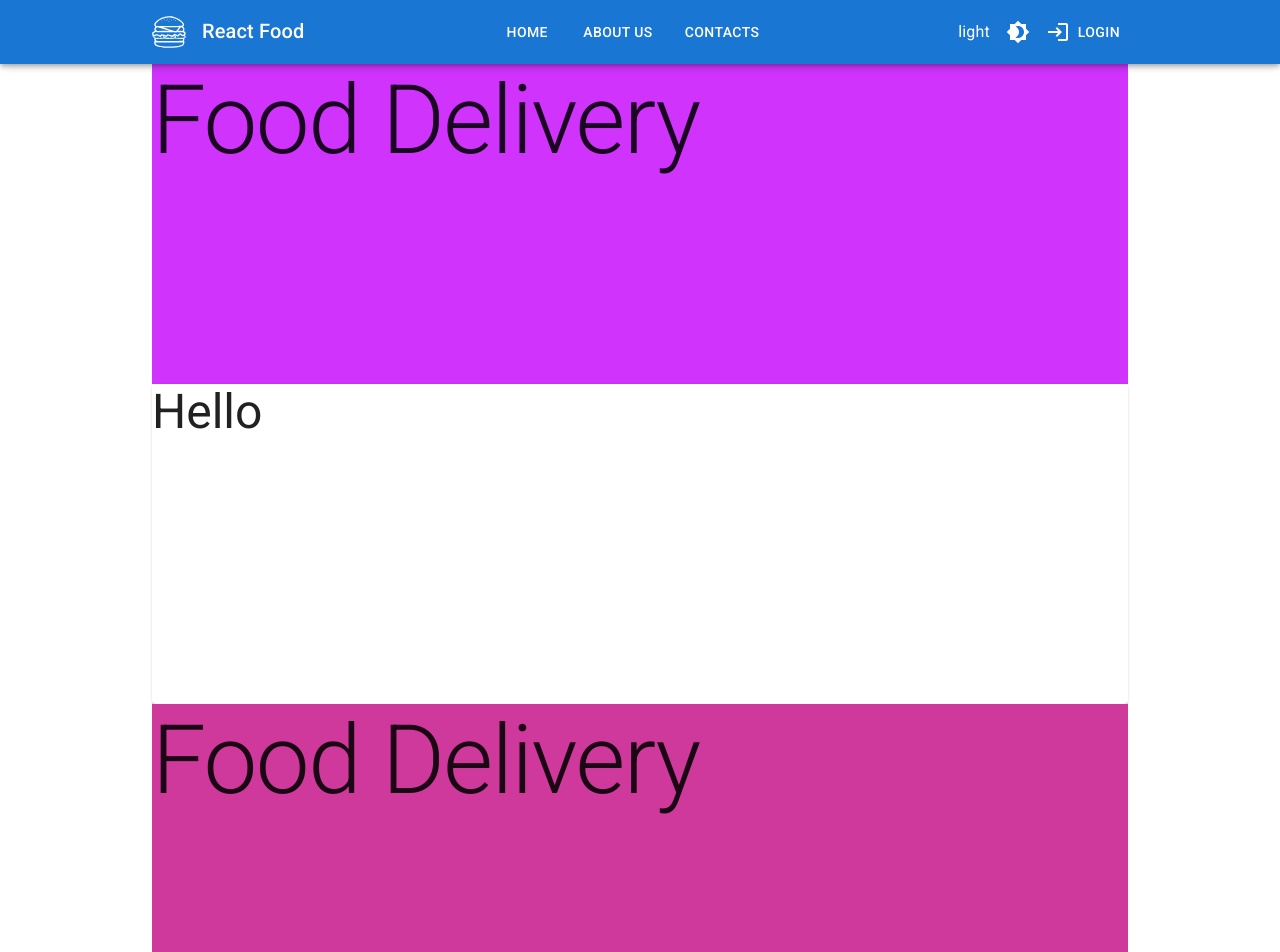
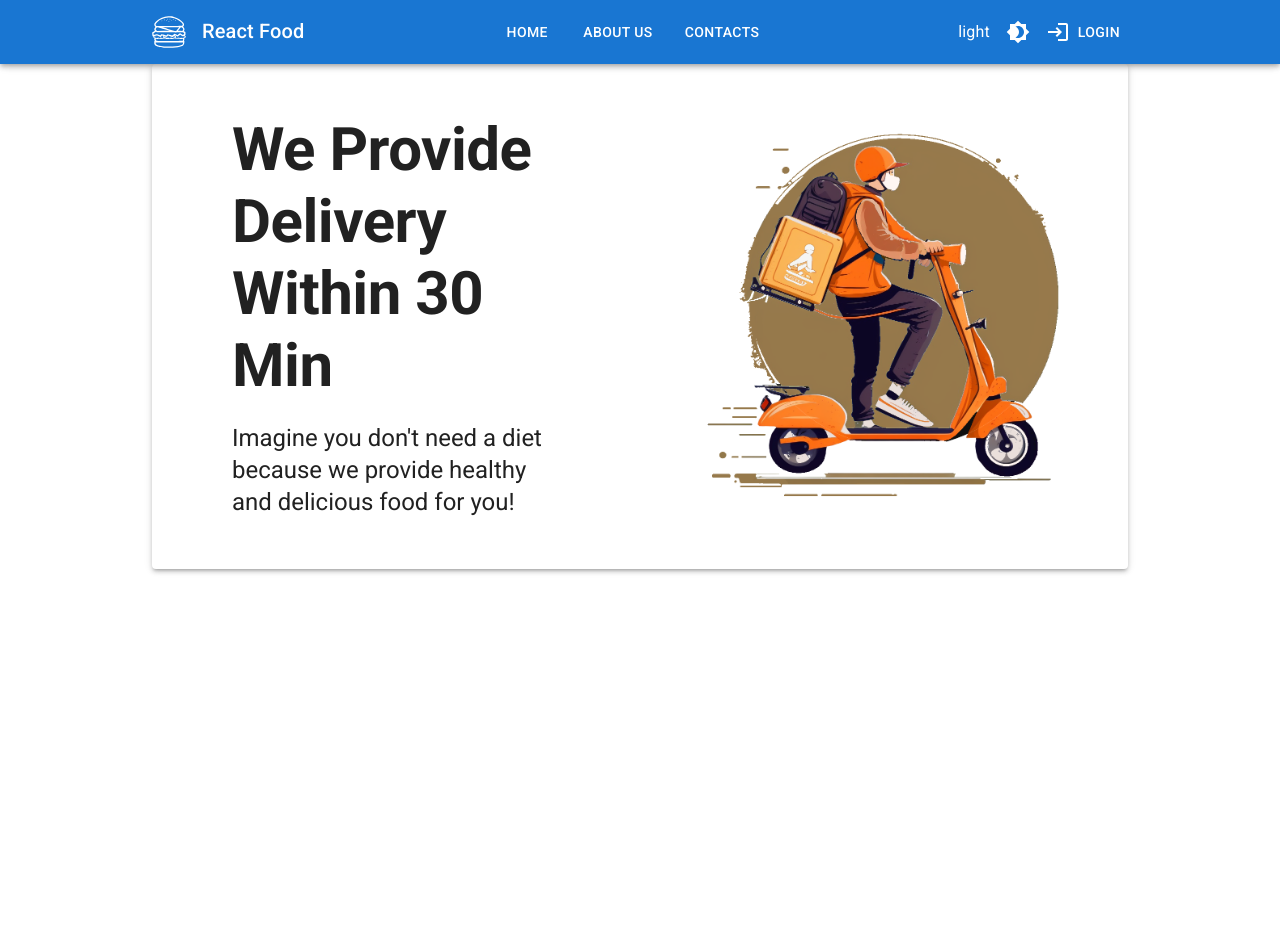
Before and after one commit to Dmytro27Ind/react-food-delivery, a React (Vite) app: page / in a window 1280 px wide. Shown: the top 952 px of the page. After the commit the page ends 800 px from the top, so only its background shows below. Built offline with nearby package versions, Linux system fonts and the light colour scheme.

Commit message:
Home page changed

```diff
--- a/src/App.jsx
+++ b/src/App.jsx
@@ -2,7 +2,7 @@ import React from 'react';
 import { useSelector } from 'react-redux';
 import CssBaseline from '@mui/material/CssBaseline';
 import Container from '@mui/material/Container';
-import { ThemeProvider, createTheme } from '@mui/material/styles';
+import { ThemeProvider, createTheme, responsiveFontSizes } from '@mui/material/styles';
 import { light, dark } from './palette'
 import ApplicationBar from './modules/ApplicationBar';
 import HomePage from './pages/HomePage';
@@ -10,15 +10,19 @@ import BottomNav from './modules/BottomNav';
 
 let appStyles = {
   container: {
-    width: {xs: '96%', sm: '90%', md: '80%'}
+    maxWidth: { lg: '100%' },
+    width: {xs: '98%', sm: '90%', md: '80%'}
   }
 }
 
 function App() {
   const theme = useSelector(state => state.theme.theme)
+  const muiTheme = responsiveFontSizes(
+    createTheme((theme === 'dark')? dark : light)
+  )
 
   return (
-    <ThemeProvider theme={createTheme((theme === 'dark')? dark : light)}>
+    <ThemeProvider theme={muiTheme}>
       <CssBaseline />
       <ApplicationBar />
       <Container sx={appStyles.container}>
--- /dev/null
+++ b/src/UI/Image.jsx
@@ -0,0 +1,5 @@
+import { styled } from '@mui/material/styles'
+
+const Image = styled('img')({ })
+
+export default Image
--- a/src/pages/HomePage/HomePage.jsx
+++ b/src/pages/HomePage/HomePage.jsx
@@ -1,38 +1,60 @@
 import React from 'react'
 import { Paper, Typography, Box } from '@mui/material';
+import ScooterImage from '../../assets/scooter.png'
+import Image from '../../UI/Image';
+
+const homeStyles = {
+  headerPaper: {
+    paper: {
+      display: 'flex',
+      flexDirection: { xs: 'column', md: 'row' },
+      alignItems: 'center'
+    },
+    box: {
+      width: { xs: '90%', md: '50%' },
+      display: 'flex',
+      alignItems: 'center',
+      p: {xs: 2, lg: 4},
+      pt: {xs: 4, md: 8},
+      pb: {xs: 4, md: 8},
+      flexDirection: 'column',
+      justifyContent: 'center'
+    },
+    imageBox: {
+      width: { xs: '90%', md: '50%' },
+      display: 'flex',
+      alignItems: 'center',
+      p: {xs:4, sm: 8, md: 2, lg: 8},
+    },
+    title: {
+      fontWeight: 'bold',
+      ml: { xs: 2, md: 3, lg: 6},
+      mr: { xs: 2, md: 3, lg: 5}
+    },
+    subtitle: {
+      ml: { xs: 2, md: 3, lg: 6},
+      mr: { xs: 2, md: 3, lg: 5}
+    },
+    image: { width: '100%' }
+  }
+}
 
 export default function HomePage() {
   return (
     <React.Fragment>
-      <Box sx={{ bgcolor: '#cf33fc', height: '40vh' }}>
-        <Typography variant="h1" gutterBottom>
-          Food Delivery
-        </Typography>
-      </Box>
-      <Box>
-        <Paper sx={{ height: '40vh' }}>
-          <Typography variant="h3" gutterBottom>
-            Hello
+      <Paper elevation={3} sx={homeStyles.headerPaper.paper}>
+        <Box sx={homeStyles.headerPaper.box}>
+          <Typography variant="h2" gutterBottom sx={homeStyles.headerPaper.title}>
+            We Provide Delivery Within 30 Min
           </Typography>
-        </Paper>
-      </Box>
-      <Box sx={{ bgcolor: '#cf399c', height: '40vh' }}>
-        <Typography variant="h1" gutterBottom>
-          Food Delivery
-        </Typography>
-      </Box>
-      <Box sx={{ bgcolor: '#cf99fc', height: '40vh' }}>
-        <Typography variant="h1" gutterBottom>
-          Food Delivery
-        </Typography>
-      </Box>
-      <Box>
-        <Paper sx={{ height: '12vh' }}>
-          <Typography variant="h3" gutterBottom>
-            Hello
+          <Typography variant="h5" sx={homeStyles.headerPaper.subtitle}>
+            Imagine you don't need a diet because we provide healthy and delicious food for you!
           </Typography>
-        </Paper>
-      </Box>
+        </Box>
+        <Box sx={homeStyles.headerPaper.imageBox}>
+          <Image src={ScooterImage} sx={homeStyles.headerPaper.image}/>
+        </Box>
+      </Paper>
     </React.Fragment>
   )
 }
```
Also changed, not shown: src/assets/scooter.png (added).
